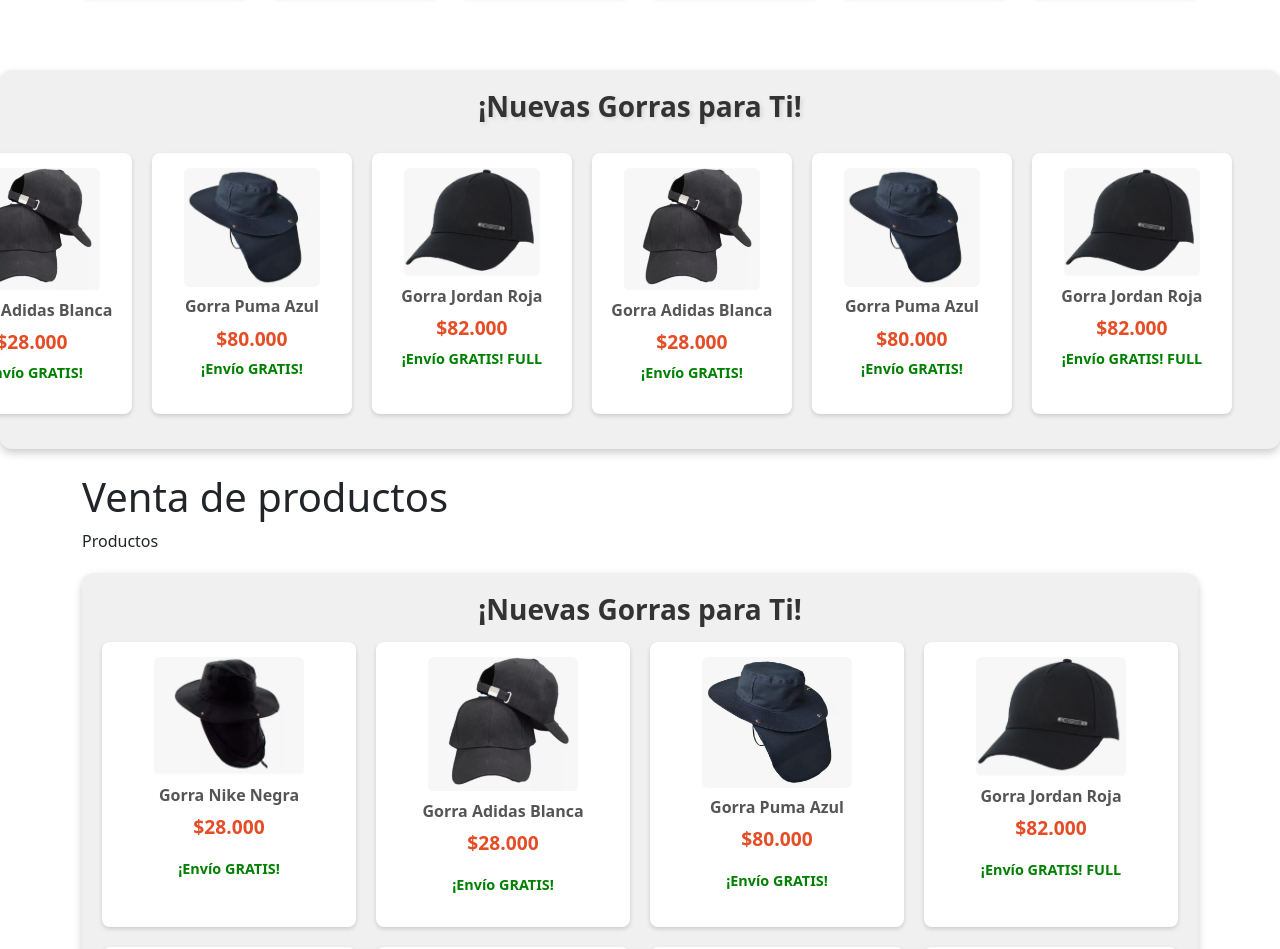
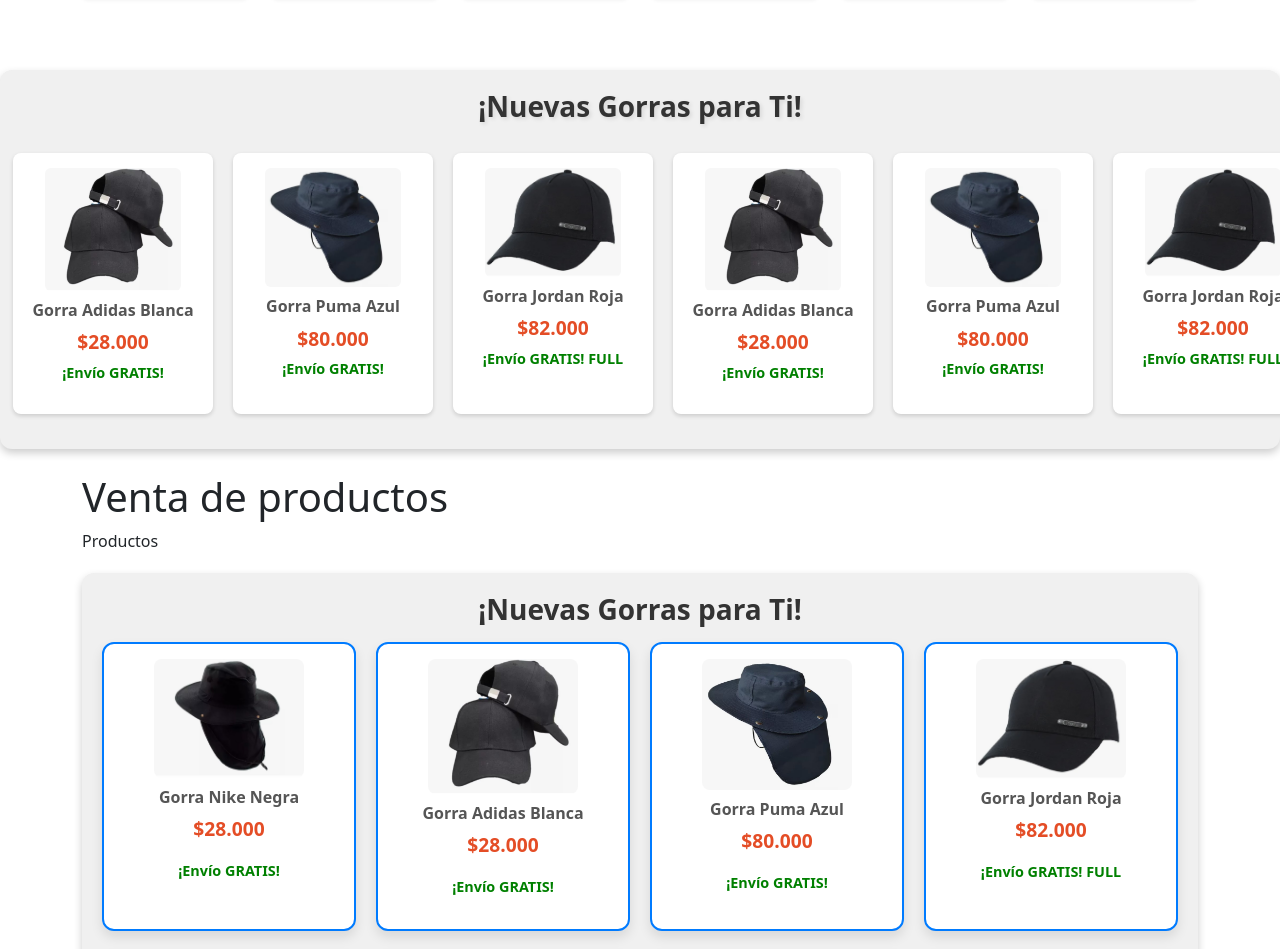
Before and after one commit to Powe1sd/Productos, a React (Vite) app: page / in a window 1280 px wide. Shown: the part 361-1310 px from the top of the page. Built offline with nearby package versions, Linux system fonts and the light colour scheme.

Commit message:
first commit

```diff
--- a/src/modules/Modulo5.jsx
+++ b/src/modules/Modulo5.jsx
@@ -25,6 +25,17 @@
 ];
 
 const Modulo5 = () => {
+  const cantidadGorrasUnicas = gorras.length;
+  const anchoGorra = 200;
+  const espacioEntreGorras = 20;
+  const tiempoPorGorra = 2; // Tiempo en segundos que tarda en pasar una gorra
+  const tiempoAnimacion = tiempoPorGorra * cantidadGorrasUnicas; // Tiempo total de la animación
+
+  // Ancho total de la lista duplicada (para asegurar el bucle)
+  const anchoTotalListaDuplicada =
+    (anchoGorra + espacioEntreGorras) * cantidadGorrasUnicas * 2 -
+    espacioEntreGorras;
+
   return (
     <div
       style={{
@@ -52,10 +63,10 @@
       <div
         style={{
           display: "flex",
-          animation: "scrollGorras 40s linear infinite",
-          gap: "20px",
+          animation: `scrollGorras ${tiempoAnimacion}s linear infinite`,
+          gap: `${espacioEntreGorras}px`,
           padding: "15px",
-          width: "max-content",
+          width: `${anchoTotalListaDuplicada}px`,
         }}
       >
         {gorras.concat(gorras).map((gorra, index) => (
@@ -63,7 +74,7 @@
             key={index}
             style={{
               flexShrink: 0,
-              width: "200px",
+              width: `${anchoGorra}px`,
               backgroundColor: "#fff",
               borderRadius: "8px",
               boxShadow: "0 2px 4px rgba(0, 0, 0, 0.15)",
@@ -122,7 +133,9 @@
         {`
           @keyframes scrollGorras {
             0% { transform: translateX(0); }
-            100% { transform: translateX(-50%); }
+            100% { transform: translateX(calc(-${
+              anchoGorra + espacioEntreGorras
+            }px * ${cantidadGorrasUnicas})); }
           }
         `}
       </style>
--- a/src/modules/Modulo6.jsx
+++ b/src/modules/Modulo6.jsx
@@ -248,11 +248,11 @@
         ¡Nuevas Gorras para Ti!
       </h2>
 
-      <div // Modificamos el estilo de este div para usar Grid
+      <div
         style={{
           display: "grid",
-          gridTemplateColumns: "repeat(auto-fill, minmax(200px, 1fr))", // Crea columnas de al menos 200px de ancho, hasta llenar el espacio disponible
-          gap: "20px", // Espacio entre las celdas de la cuadrícula
+          gridTemplateColumns: "repeat(auto-fill, minmax(200px, 1fr))",
+          gap: "20px",
         }}
       >
         {gorras.map((gorra, index) => (
@@ -260,15 +260,39 @@
             key={index}
             style={{
               backgroundColor: "#fff",
-              borderRadius: "8px",
-              boxShadow: "0 2px 4px rgba(0, 0, 0, 0.15)",
+              borderRadius: "12px",
+              boxShadow: "0 6px 12px rgba(0, 0, 0, 0.1)",
               padding: "15px",
               display: "flex",
               flexDirection: "column",
               alignItems: "center",
               textAlign: "center",
+              transition:
+                "transform 0.2s ease-in-out, box-shadow 0.2s ease-in-out, border 0.2s ease-in-out",
+              border: "2px solid #007bff", // Borde azul (Opción 1)
+              // backgroundImage: `linear-gradient(to right, #ff8a00, #e52e71)`, // Degradado naranja a rosa (Opción 2)
+              // mask: `linear-gradient(#fff 0%, #fff 100%) content-box, linear-gradient(#fff 0%, #fff 100%)`,
+              // maskComposite: "exclude",
+              // boxShadow: "inset 0 0 0 2px #6c757d, 0 6px 12px rgba(0, 0, 0, 0.1)", // Borde gris interior (Opción 3)
+            }}
+            onMouseEnter={(e) => {
+              e.currentTarget.style.transform = "scale(1.05)";
+              e.currentTarget.style.boxShadow = "0 8px 16px rgba(0, 0, 0, 0.2)";
+              e.currentTarget.style.border = "2px solid #28a745"; // Cambia a borde verde al pasar el mouse (Opción 1)
+              // e.currentTarget.style.padding = "13px"; // Ajuste para el borde degradado (Opción 2)
+              // e.currentTarget.style.boxShadow = "inset 0 0 0 3px #dc3545, 0 8px 16px rgba(0, 0, 0, 0.2)"; // Cambia a borde rojo al pasar el mouse (Opción 3)
+            }}
+            onMouseLeave={(e) => {
+              e.currentTarget.style.transform = "scale(1)";
+              e.currentTarget.style.boxShadow = "0 6px 12px rgba(0, 0, 0, 0.1)";
+              e.currentTarget.style.border = "2px solid #007bff"; // Vuelve al borde azul (Opción 1)
+              // e.currentTarget.style.padding = "15px"; // Vuelve al padding original (Opción 2)
+              // e.currentTarget.style.boxShadow = "inset 0 0 0 2px #6c757d, 0 6px 12px rgba(0, 0, 0, 0.1)"; // Vuelve al borde gris (Opción 3)
             }}
           >
+            {/* Contenedor interno para la Opción 2 (Borde con degradado) */}
+            {/* {e.currentTarget.style.backgroundImage && (
+              <div style={{ padding: "15px", borderRadius: "10px", backgroundColor: "#fff" }}> */}
             <img
               src={gorra.img}
               alt={gorra.nombre}
@@ -279,7 +303,7 @@
                 maxHeight: "150px",
                 objectFit: "contain",
                 marginBottom: "10px",
-                borderRadius: "6px",
+                borderRadius: "8px",
               }}
             />
             <h3 style={{ fontSize: "1rem", fontWeight: "bold", color: "#555" }}>
@@ -295,14 +319,37 @@
               {gorra.precio}
             </p>
             <p
-              style={{
-                fontSize: "0.9rem",
-                color: "green",
-                fontWeight: "bold",
-              }}
+              style={{ fontSize: "0.9rem", color: "green", fontWeight: "bold" }}
             >
               {gorra.envio}
             </p>
+            {/* </div>
+            )}
+            {!e.currentTarget.style.backgroundImage && ( */}
+            {/* Contenido normal para las otras opciones */}
+            {/* <img
+                src={gorra.img}
+                alt={gorra.nombre}
+                style={{
+                  width: "100%",
+                  height: "auto",
+                  maxWidth: "150px",
+                  maxHeight: "150px",
+                  objectFit: "contain",
+                  marginBottom: "10px",
+                  borderRadius: "8px",
+                }}
+              />
+              <h3 style={{ fontSize: "1rem", fontWeight: "bold", color: "#555" }}>
+                {gorra.nombre}
+              </h3>
+              <p style={{ fontSize: "1.2rem", fontWeight: "bold", color: "#e44d26" }}>
+                {gorra.precio}
+              </p>
+              <p style={{ fontSize: "0.9rem", color: "green", fontWeight: "bold" }}>
+                {gorra.envio}
+              </p> */}
+            {/* )} */}
           </div>
         ))}
       </div>
```
